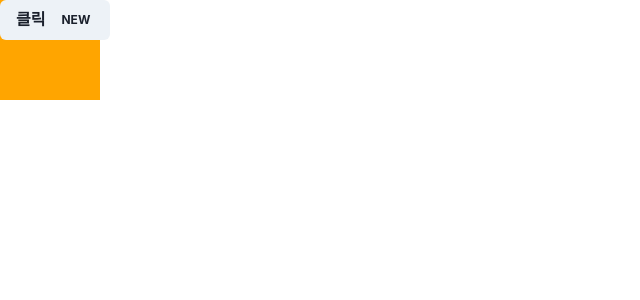
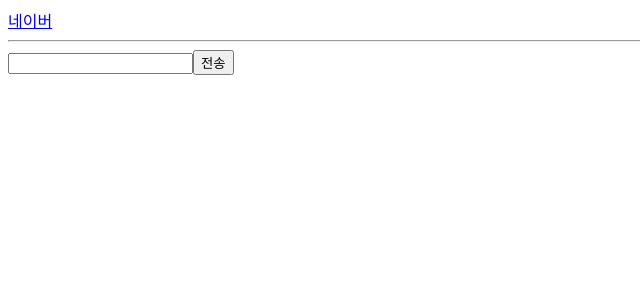
Before and after one commit to JeongHyun-Ha/learn-react, a React (Vite) app: page / in a window 1280 px wide. Shown: the top 300 px of the page, without its empty margins (0-640 px from the left). Built offline with nearby package versions, Linux system fonts and the light colour scheme.

Commit message:
a element

```diff
--- a/src/App.jsx
+++ b/src/App.jsx
@@ -1,32 +1,24 @@
 import React from "react";
-import { Badge, Box, Button, ChakraProvider } from "@chakra-ui/react";
 
 function App(props) {
-  function handleButtonClick(e) {
-    e.stopPropagation();
-    console.log("버튼 클릭됨");
-  }
+  function handleLinkClick() {}
 
-  function handleBoxClick() {
-    console.log("박스 클릭됨");
-  }
-
-  function handleBadgeClick(e) {
-    e.stopPropagation();
-    console.log("뱃지 클릭됨");
+  function handleSubmitForm(e) {
+    e.preventDefault();
+    console.log("다른 동작하는 코드 작성");
   }
 
   return (
-    <ChakraProvider>
-      <Box onClick={handleBoxClick} w={"100px"} h={"100px"} bgColor={"orange"}>
-        <Button onClick={handleButtonClick}>
-          클릭
-          <Badge onClick={handleBadgeClick} ml={3}>
-            new
-          </Badge>
-        </Button>
-      </Box>
-    </ChakraProvider>
+    <div>
+      <a href="https://www.naver.com" onClick={handleLinkClick}>
+        네이버
+      </a>
+      <hr />
+      <form action="https://www.naver.com">
+        <input type="text" onSubmit={handleSubmitForm} />
+        <button>전송</button>
+      </form>
+    </div>
   );
 }
 
```
